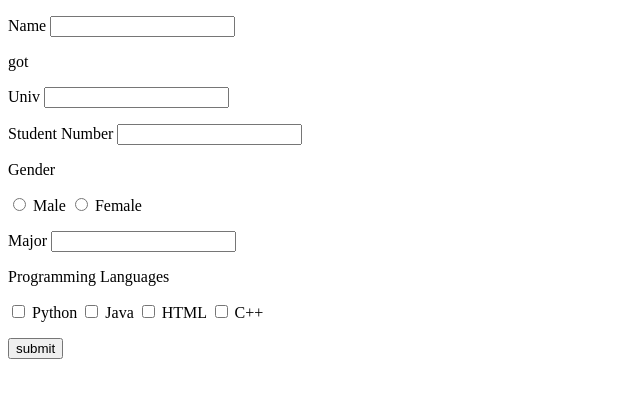
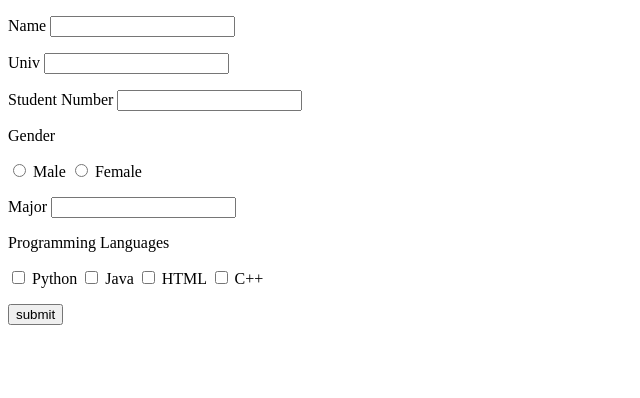
Before and after one commit to CSID-DGU/2022-1-OSSPrac-Jinux-5, a Flask app: page / in a window 1280 px wide. Shown: the top 398 px of the page, without its empty margins (0-640 px from the left). Run offline with Flask 2, Linux system fonts and the light colour scheme.

Commit message:
MODIFY main.py 오타 수정

```diff
--- a/app/templates/input_info.html
+++ b/app/templates/input_info.html
@@ -3,7 +3,7 @@
    <body>
 
       <form action = "/result" method = "POST">
-         <p>Name <input type = "text" name = "Name" /></p>got
+         <p>Name <input type = "text" name = "Name" /></p>
          <p>Univ <input type = "text" name = "Univ" /></p>
          <p>Student Number <input type = "text" name = "Student Number" /></p>
          <p>Gender </p>
```
